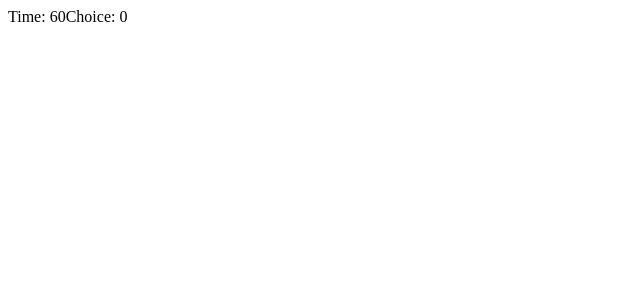
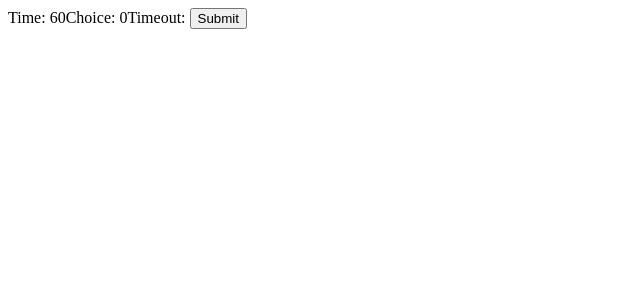
Before and after one commit to chriztso/Whack-A-Mole, a React app: page / in a window 1280 px wide. Shown: the top 300 px of the page, without its empty margins (0-640 px from the left). Built offline with nearby package versions, Linux system fonts and the light colour scheme.

Commit message:
Edited timer to countdown correctly

```diff
--- a/src/app.jsx
+++ b/src/app.jsx
@@ -6,20 +6,27 @@ class App extends React.Component{
         this.state = {
             time : 60,
             score : 0,
-            choice: 0
+            choice: 0,
+            timeout: null,
         }
     this.start = this.start.bind(this);
+    this.changeTimeAndChoice = this.changeTimeAndChoice.bind(this);
     }
+
     start(){
+        var timeout = setTimeout(this.changeTimeAndChoice, 1000);
+        this.setState({timeout : timeout});
+    }
+    changeTimeAndChoice(){
         var choices = [1,2,3,4,5,6];
-        for(var i = 59999; i >= 0; i--){
-            if(i % 100 === 0){
-              var second  =  i / 100;
-              this.setState({time : second});
-              var randomIndex = Math.floor(Math.random() * (choices.length - 1));
-              var newChoice = choices[randomIndex];
-              this.setState({choice : newChoice});
-            }
+        var timeChange = this.state.time - 1;
+        this.setState({time : timeChange});
+        var randomIndex = Math.floor(Math.random() * choices.length);
+        this.setState({choice : choices[randomIndex]});
+        var timeout2 = setTimeout(this.changeTimeAndChoice, 1000);
+        this.setState({timeout : timeout2});
+        if(this.state.timeout === 61){
+            clearTimeout(timeout2);
         }
     }
     render(){
@@ -27,6 +34,8 @@ class App extends React.Component{
             <div>
                 Time: {this.state.time}
                 Choice: {this.state.choice}
+                Timeout: {this.state.timeout}
+                <input type = 'submit' onClick = {this.start}></input>
             </div>
         )
     }
```
